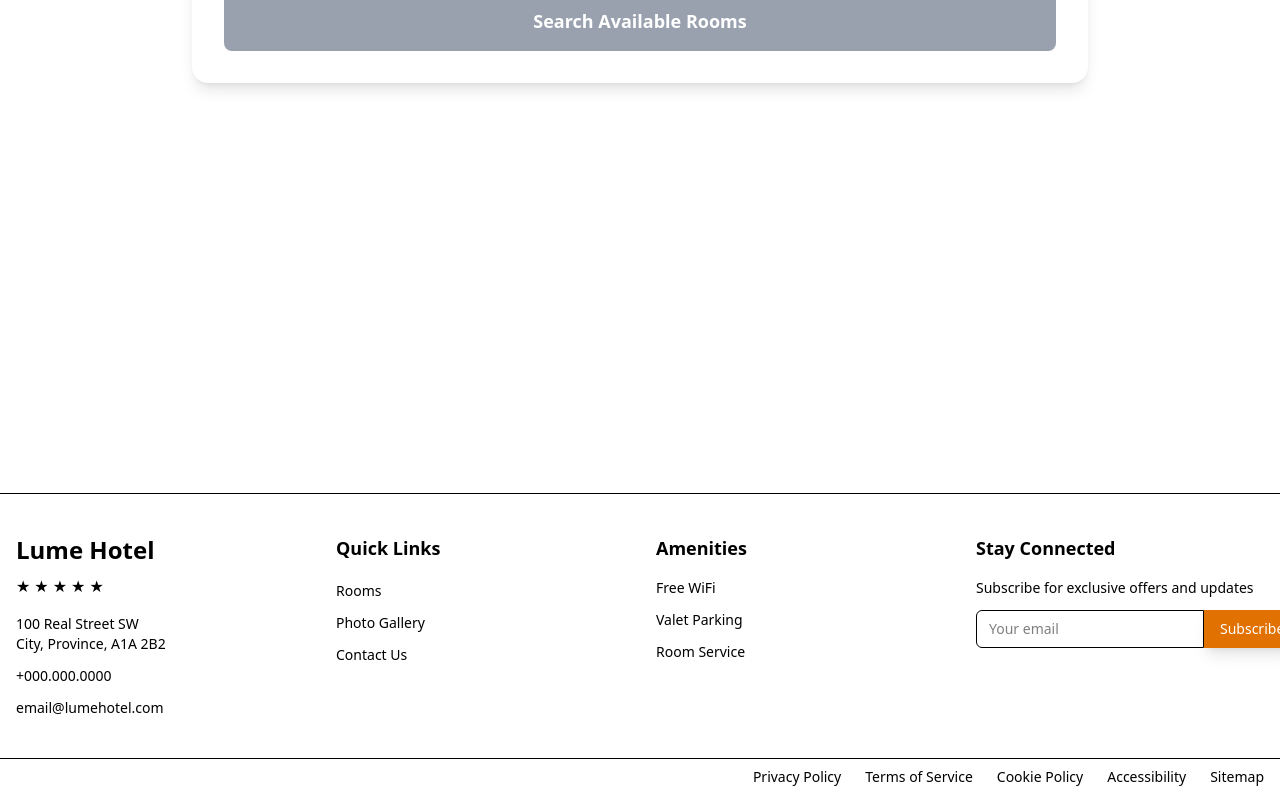
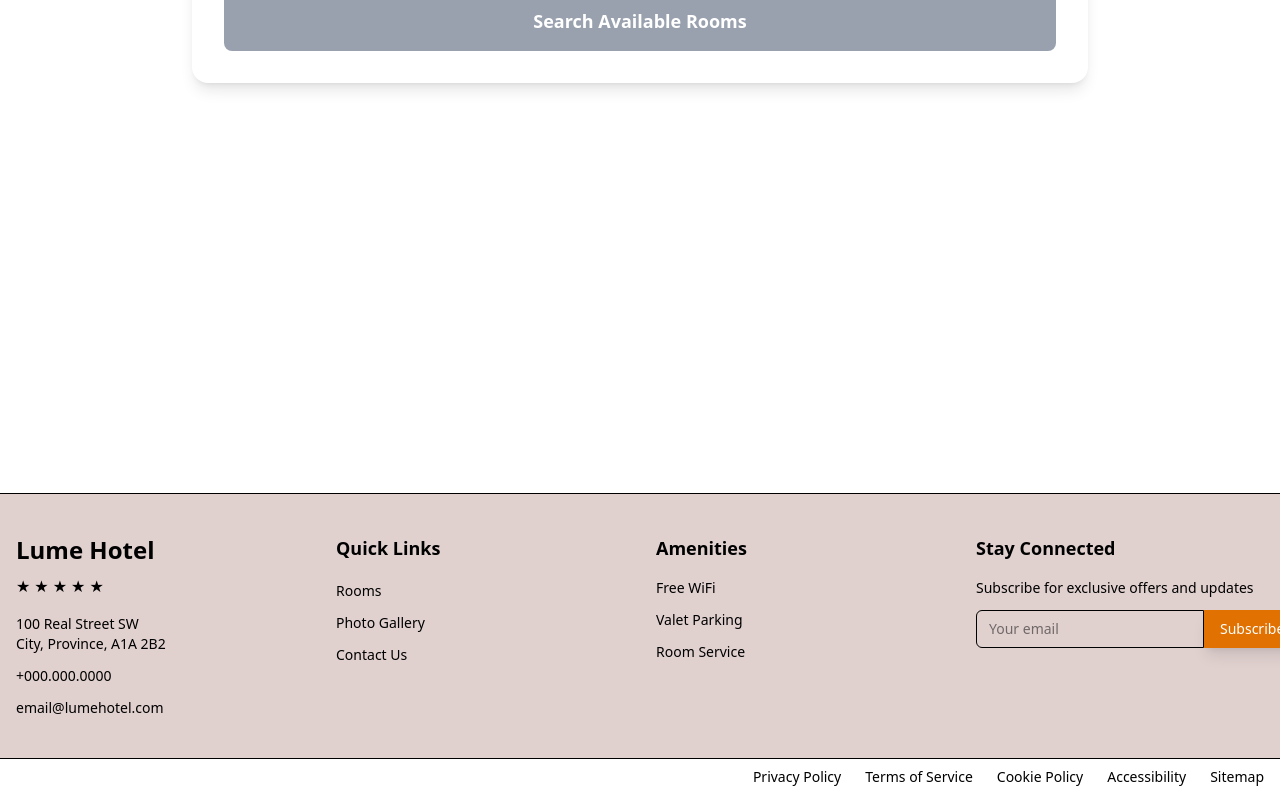
Before and after one commit to olivia497/lume-hotel-project, a React (Vite) app: page /booknow in a window 1280 px wide. Shown: the part 307-1102 px from the top of the page. Built offline with nearby package versions, Linux system fonts and the light colour scheme.

Commit message:
updated more background colours

```diff
--- a/src/App.jsx
+++ b/src/App.jsx
@@ -11,9 +11,9 @@ import Event from './pages/Events'
 
 const App = () => {
   return (
-    <>
+    <div className='min-h-screen flex flex-col'>
       <Navbar />
-      <div className='container'>
+      <div className='container flex- grow'>
         <Routes>
           <Route path='/' element={<Home />} />
           <Route path='/events' element={<Event />} />
@@ -24,7 +24,7 @@ const App = () => {
         </Routes>
       </div>
       <Footer />
-    </>
+    </div>
   )
 }
 
--- a/src/components/Footer.jsx
+++ b/src/components/Footer.jsx
@@ -2,7 +2,7 @@ export default function HotelFooter() {
   return (
     <footer className="bg-100 text-black border-t">
       {/* Main Footer Content */}
-      <div className="max-w-7xl mx-auto px-4 py-10">
+      <div className="max-w-7xl mx-auto px-4 py-10 bg-[rgb(100,25,19,0.20)] min-w-screen">
         <div className="grid grid-cols-1 md:grid-cols-2 lg:grid-cols-4 gap-8">
 
           {/* Hotel Info & Contact */}
--- a/src/pages/HomePage.jsx
+++ b/src/pages/HomePage.jsx
@@ -1,5 +1,5 @@
 import React from 'react'
-import HomeImage from '../components/HomeImage'
+// import HomeImage from '../components/HomeImage'
 import HomeContact from '../components/HomeContact'
 import RoomCards from '../components/RoomCards'
 import HomePageBackground from '../components/HomePageBackground'
--- a/src/pages/Rooms.jsx
+++ b/src/pages/Rooms.jsx
@@ -45,9 +45,9 @@ const Rooms = () => {
   }
 
   return (
-    <div className="min-h-screen bg-white pt-25">
+    <div className="min-h-screen pt-25">
       {/* Header */}
-      <div className="min-w-screen bg-white">
+      <div className="min-w-screen">
         <div className="px-4 py-4">
           <h2 className="text-center text-3xl font-bold py-3">Rooms</h2>
           <button
```
Also changed, not shown: 1 other file (tests, documents, lock files or other folders).
